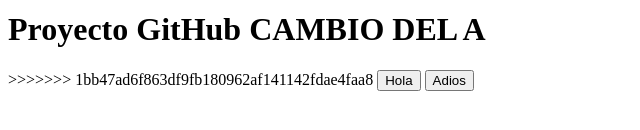
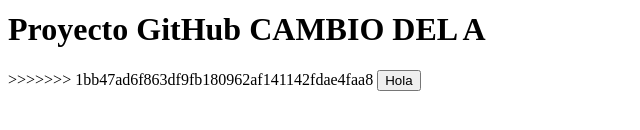
Before and after one commit to Laura199/pildora-git, a plain HTML site: page index.html in a window 1280 px wide. Shown: the part 134-264 px from the top of the page, without its empty margins (0-640 px from the left). Drawn offline with Linux system fonts and the light colour scheme.

Commit message:
issue #3 solved

```diff
--- a/index.html
+++ b/index.html
@@ -11,7 +11,6 @@
 >>>>>>> 1bb47ad6f863df9fb180962af141142fdae4faa8
 
 		<button type="button"> Hola</button>
-		<button type="button"> Adios</button>
 
 	</body>
 </html>
```
